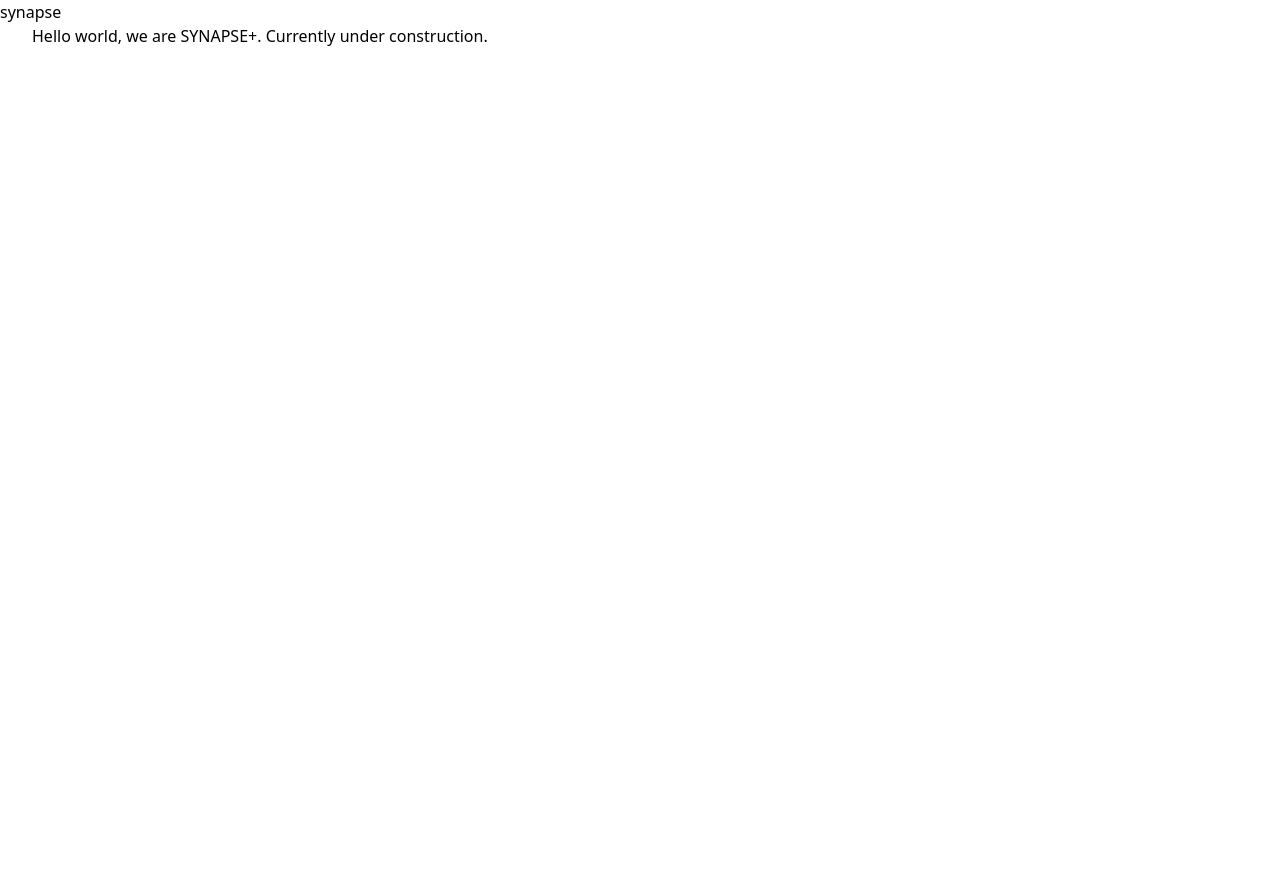
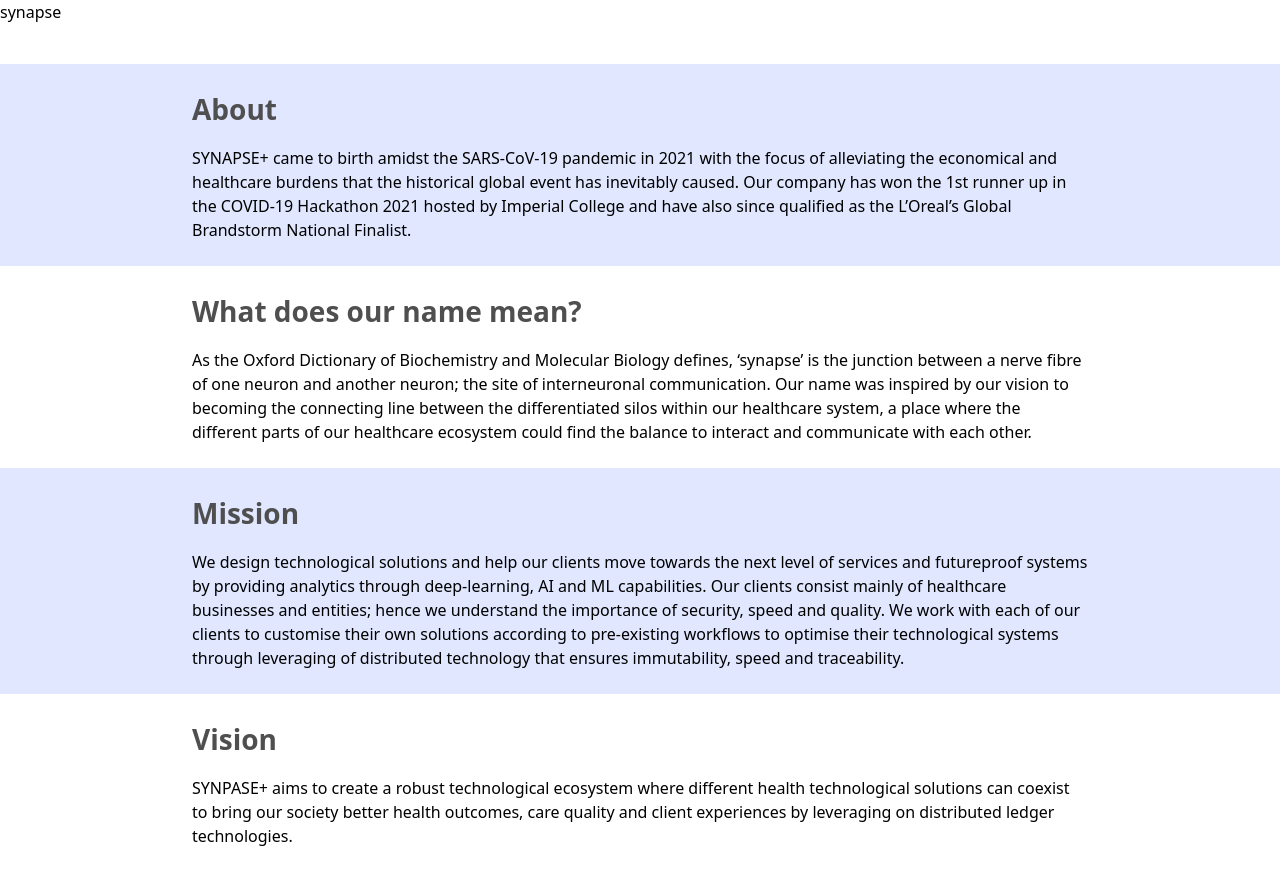
Before and after one commit to SynapsePlus/synapse-website, a Next.js app: page / in a window 1280 px wide. Before the commit the page ends 800 px from the top, so only its background shows below. Built offline with nearby package versions, Linux system fonts and the light colour scheme.

Commit message:
Fix css for homepage

```diff
--- a/pages/index.js
+++ b/pages/index.js
@@ -1,18 +1,60 @@
 import Head from 'next/head'
-import Image from 'next/image'
 import styles from '../styles/Home.module.css'
 
 export default function Home() {
   return (
-    <div className={styles.container}>
+    <div className="">
       <Head>
         <title>SYNAPSE+ | Home</title>
         <meta name="description" content="Generated by create next app" />
         <link rel="icon" href="/favicon.ico" />
       </Head>
+      <div className="hero-banner h-10">
+        <div>
 
-      <div className="header-banner">
-        Hello world, we are SYNAPSE+.  Currently under construction.
+        </div>
+      </div>
+      <div className="">
+        <div className="py-6 bg-indigo-100">
+          <div className="max-w-4xl mx-auto">
+            <div className={styles.sectionTitle}>
+              About
+            </div>
+            <div>
+              SYNAPSE+ came to birth amidst the SARS-CoV-19 pandemic in 2021 with the focus of alleviating the economical and healthcare burdens that the historical global event has inevitably caused. Our company has won the 1st runner up in the COVID-19 Hackathon 2021 hosted by Imperial College and have also since qualified as the L’Oreal’s Global Brandstorm National Finalist.
+            </div>
+          </div>
+        </div>
+        <div className="py-6">
+          <div className="max-w-4xl mx-auto">
+            <div className={styles.sectionTitle}>
+              What does our name mean?
+            </div>
+            <div>
+              As the Oxford Dictionary of Biochemistry and Molecular Biology defines, ‘synapse’ is the junction between a nerve fibre of one neuron and another neuron; the site of interneuronal communication. Our name was inspired by our vision to becoming the connecting line between the differentiated silos within our healthcare system, a place where the different parts of our healthcare ecosystem could find the balance to interact and communicate with each other.
+            </div>
+          </div>
+        </div>
+        <div className="py-6 bg-indigo-100">
+          <div className="max-w-4xl mx-auto">
+            <div className={styles.sectionTitle}>
+              Mission
+            </div>
+            <div>
+              We design technological solutions and help our clients move towards the next level of services and futureproof systems by providing analytics through deep-learning, AI and ML capabilities. Our clients consist mainly of healthcare businesses and entities; hence we understand the importance of security, speed and quality. We work with each of our clients to customise their own solutions according to pre-existing workflows to optimise their technological systems through leveraging of distributed technology that ensures immutability, speed and traceability.
+            </div>
+          </div>
+        </div>
+        <div className="py-6">
+        <div className="max-w-4xl mx-auto">
+          <div className={styles.sectionTitle}>
+            Vision
+          </div>
+          <div>
+            SYNPASE+ aims to create a robust technological ecosystem where different health technological solutions can coexist to bring our society better health outcomes, care quality and client experiences by leveraging on distributed ledger technologies.
+          </div>
+          </div>
+        </div>
       </div>
     </div>
   )
--- a/styles/Home.module.css
+++ b/styles/Home.module.css
@@ -1,111 +1,8 @@
-.container {
-  padding: 0 2rem;
-}
-
-.main {
-  min-height: 100vh;
-  padding: 4rem 0;
-  flex: 1;
-  display: flex;
-  flex-direction: column;
-  justify-content: center;
-  align-items: center;
-}
-
-.footer {
-  display: flex;
-  flex: 1;
-  padding: 2rem 0;
-  border-top: 1px solid #eaeaea;
-  justify-content: center;
-  align-items: center;
-}
-
-.footer a {
-  display: flex;
-  justify-content: center;
-  align-items: center;
-  flex-grow: 1;
-}
-
-.title a {
-  color: #0070f3;
-  text-decoration: none;
-}
-
-.title a:hover,
-.title a:focus,
-.title a:active {
-  text-decoration: underline;
-}
-
-.title {
-  margin: 0;
-  line-height: 1.15;
-  font-size: 4rem;
-}
-
-.title,
-.description {
-  text-align: center;
-}
-
-.description {
-  margin: 4rem 0;
-  line-height: 1.5;
-  font-size: 1.5rem;
-}
-
-.code {
-  background: #fafafa;
-  border-radius: 5px;
-  padding: 0.75rem;
-  font-size: 1.1rem;
-  font-family: Menlo, Monaco, Lucida Console, Liberation Mono, DejaVu Sans Mono,
-    Bitstream Vera Sans Mono, Courier New, monospace;
-}
-
-.grid {
-  display: flex;
-  align-items: center;
-  justify-content: center;
-  flex-wrap: wrap;
-  max-width: 800px;
-}
-
-.card {
-  margin: 1rem;
-  padding: 1.5rem;
-  text-align: left;
-  color: inherit;
-  text-decoration: none;
-  border: 1px solid #eaeaea;
-  border-radius: 10px;
-  transition: color 0.15s ease, border-color 0.15s ease;
-  max-width: 300px;
-}
-
-.card:hover,
-.card:focus,
-.card:active {
-  color: #0070f3;
-  border-color: #0070f3;
-}
-
-.card h2 {
-  margin: 0 0 1rem 0;
-  font-size: 1.5rem;
-}
-
-.card p {
-  margin: 0;
-  font-size: 1.25rem;
-  line-height: 1.5;
-}
-
-.logo {
-  height: 1em;
-  margin-left: 0.5rem;
+.sectionTitle {
+  font-size: 28px;
+  font-weight: bold;
+  padding-bottom: 1rem;
+  color: #4f4f4f;
 }
 
 @media (max-width: 600px) {
```
Also changed, not shown: public/pill-banner-2.jpg (added), public/pill-banner.jpg (added).
